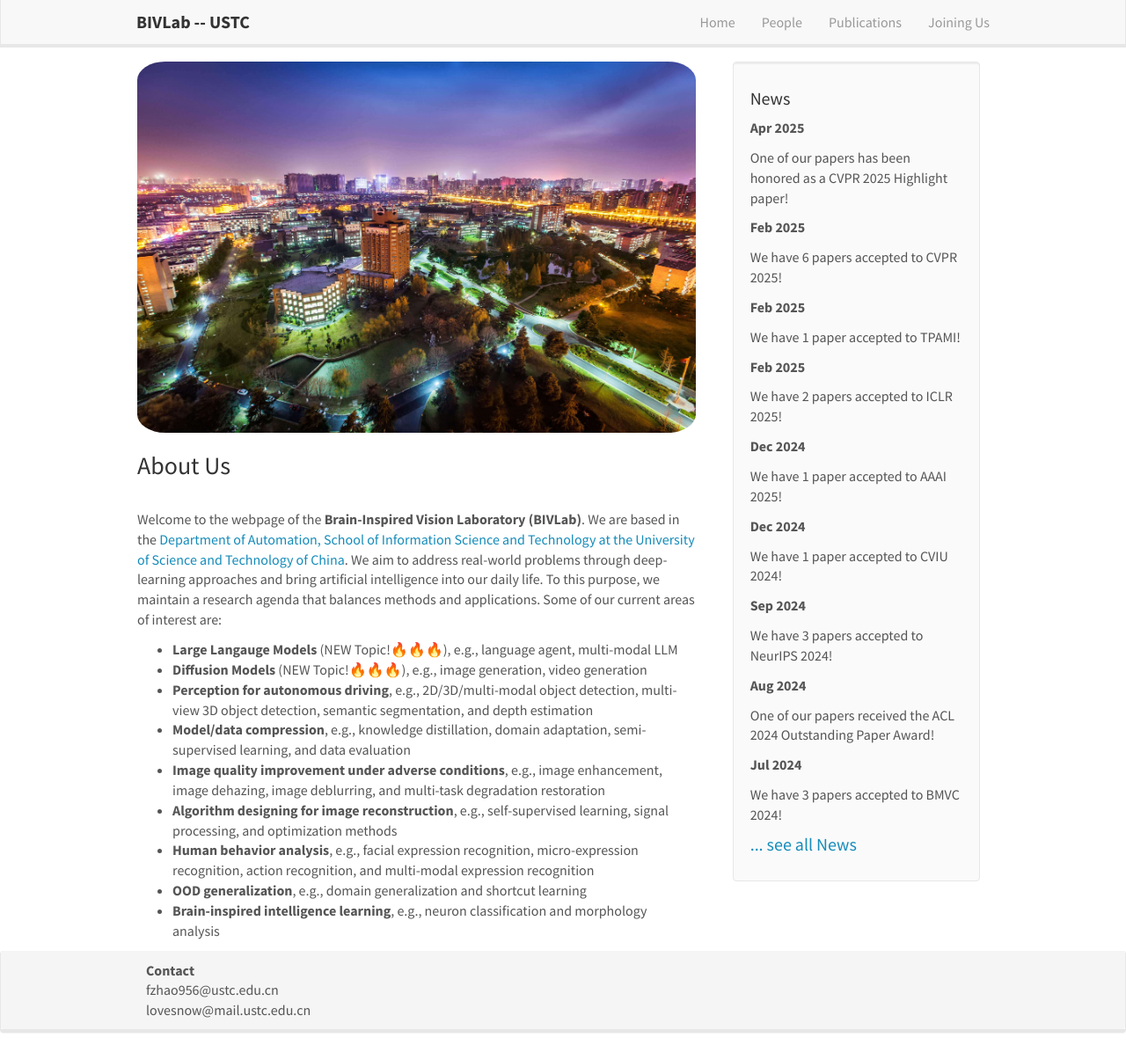
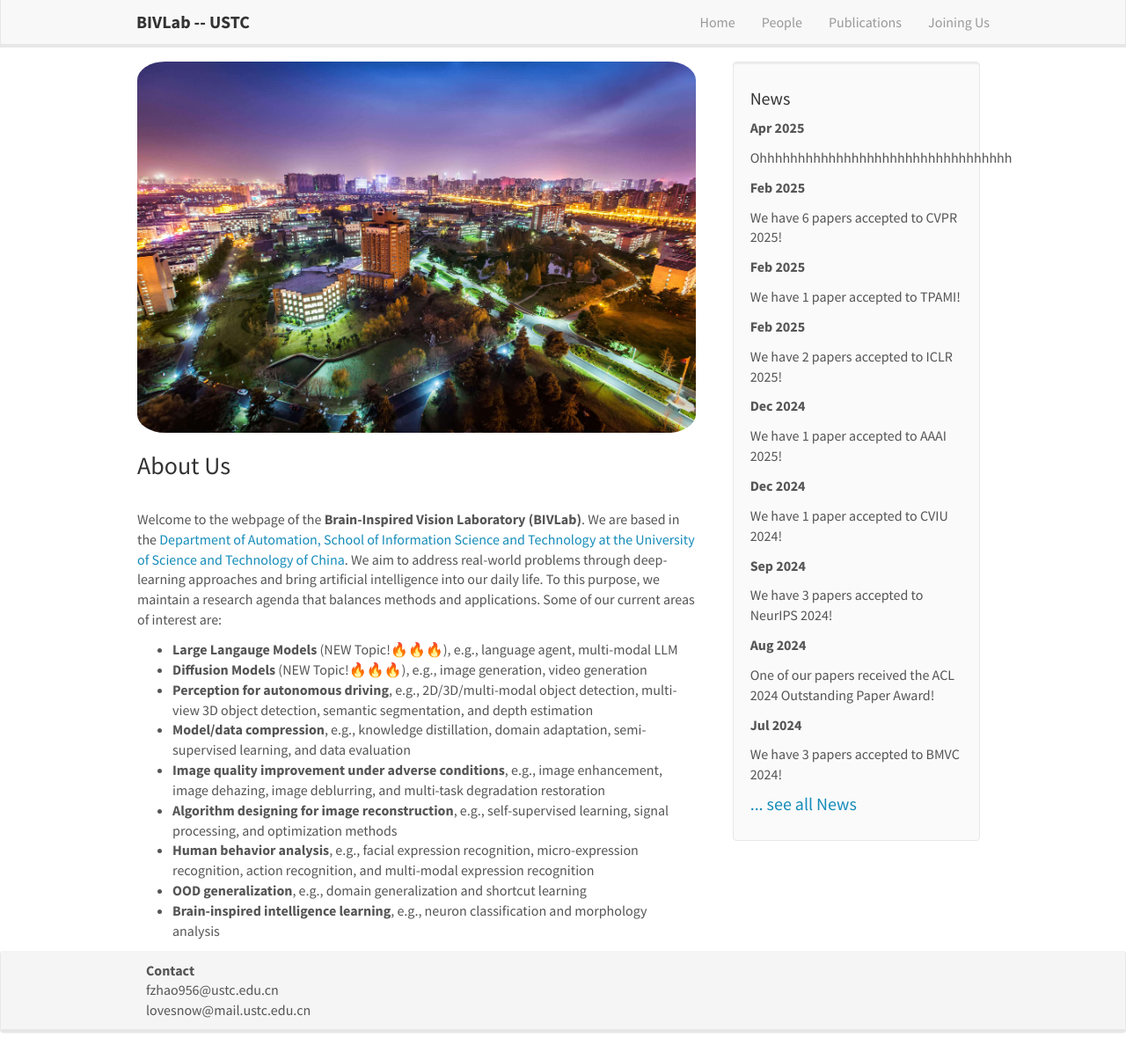
Before and after one commit to Orannue/web_test.github.io, a Jekyll site: the page built from _pages/home.md, in a window 1280 px wide and 1196 px high. Shown: the whole window at 88% size. Built offline with Jekyll 4.4.1, drawn with Linux system fonts in a browser that asks for light colours; nearby versions of some CDN libraries.

Commit message:
change files

```diff
--- a/_data/news.yml
+++ b/_data/news.yml
@@ -1,5 +1,5 @@
 - date: Apr 2025
-  headline: "One of our papers has been honored as a CVPR 2025 Highlight paper!"
+  headline: "Ohhhhhhhhhhhhhhhhhhhhhhhhhhhhhhhhh"
 
 - date: Feb 2025
   headline: "We have 6 papers accepted to CVPR 2025!"
```
